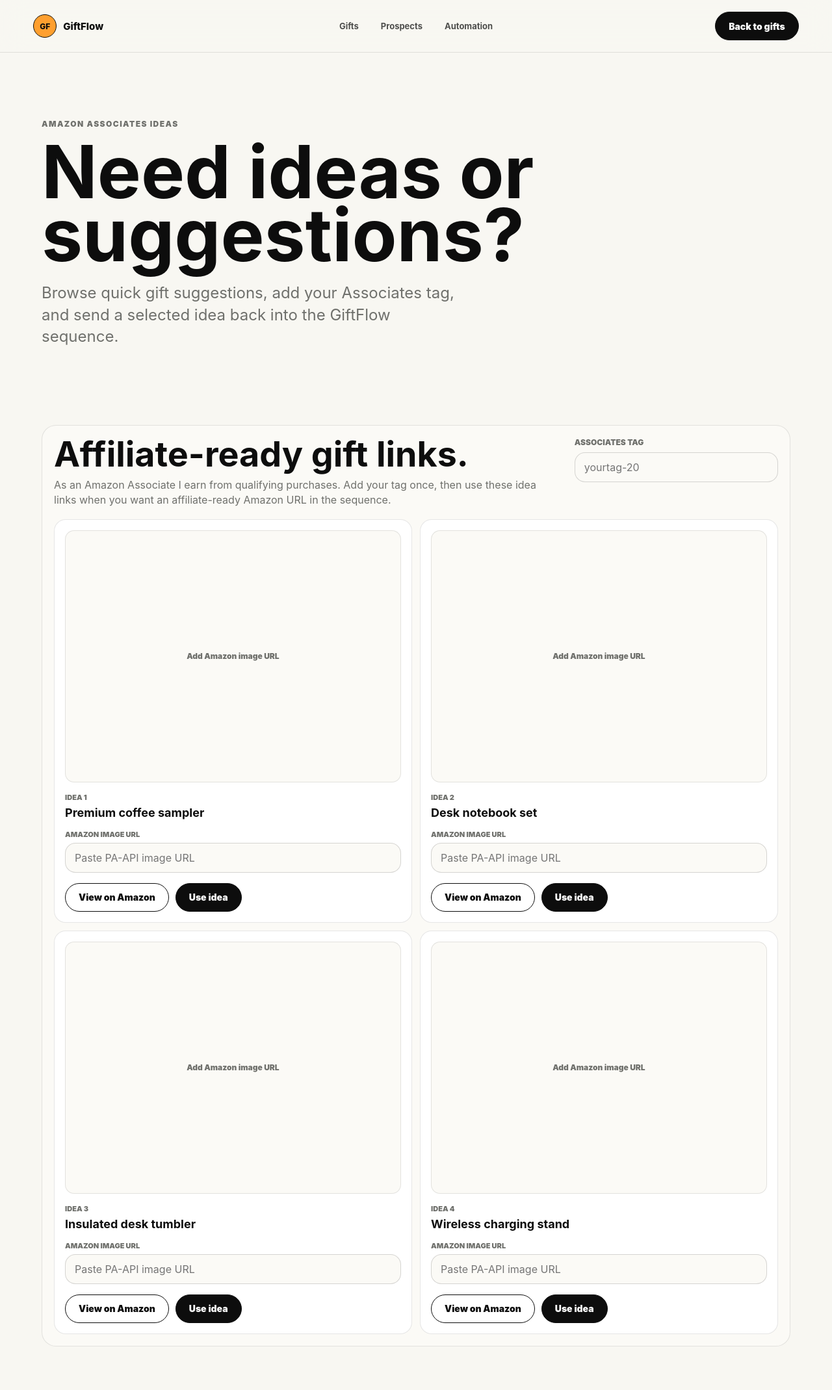
After one commit to bigbluecoug/Amazon2-, a PHP site: page /public/ideas.html in a window 1280 px wide. The commit adds this page. Shown: the whole page at 65% size. Run offline with PHP 8.4, Linux system fonts and the light colour scheme.

Commit message:
Add connected gift ideas page

```diff
--- /dev/null
+++ b/public/ideas.html
@@ -0,0 +1,50 @@
+<!doctype html>
+<html lang="en">
+  <head>
+    <meta charset="utf-8">
+    <meta name="viewport" content="width=device-width, initial-scale=1">
+    <title>Gift Ideas | GiftFlow Studio</title>
+    <link rel="stylesheet" href="/styles.css">
+  </head>
+  <body>
+    <header class="topbar">
+      <a class="brand" href="/" aria-label="GiftFlow Studio home">
+        <span class="brand-mark">GF</span>
+        <span>GiftFlow</span>
+      </a>
+      <nav class="nav" aria-label="Ideas navigation">
+        <a href="/#sequence">Gifts</a>
+        <a href="/#prospects">Prospects</a>
+        <a href="/#automation">Automation</a>
+      </nav>
+      <a class="button button-dark" href="/#sequence">Back to gifts</a>
+    </header>
+
+    <main class="ideas-page">
+      <section class="ideas-hero">
+        <div>
+          <p class="eyebrow">Amazon Associates ideas</p>
+          <h1>Need ideas or suggestions?</h1>
+          <p class="lede">Browse quick gift suggestions, add your Associates tag, and send a selected idea back into the GiftFlow sequence.</p>
+        </div>
+      </section>
+
+      <section class="section ideas-workspace">
+        <div class="affiliate-ideas">
+          <div class="affiliate-copy">
+            <h2>Affiliate-ready gift links.</h2>
+            <p>As an Amazon Associate I earn from qualifying purchases. Add your tag once, then use these idea links when you want an affiliate-ready Amazon URL in the sequence.</p>
+          </div>
+          <label class="affiliate-tag-field">
+            <span>Associates tag</span>
+            <input id="affiliateTag" type="text" placeholder="yourtag-20">
+          </label>
+          <div class="affiliate-idea-grid" id="affiliateIdeaList"></div>
+        </div>
+        <p class="ideas-status" id="ideasStatus" role="status" aria-live="polite"></p>
+      </section>
+    </main>
+
+    <script src="/ideas.js"></script>
+  </body>
+</html>
--- /dev/null
+++ b/public/ideas.js
@@ -0,0 +1,198 @@
+const storeKey = "giftflow-studio-state-v1";
+const amazonImageMaxAgeMs = 24 * 60 * 60 * 1000;
+const affiliateIdeas = [
+  {
+    title: "Premium coffee sampler",
+    imageKey: "coffeeSampler",
+    query: "premium coffee sampler gift box",
+    message: "Hi {{firstName}}, thought this would make your next planning session a little better. - {{owner}}"
+  },
+  {
+    title: "Desk notebook set",
+    imageKey: "notebookSet",
+    query: "premium desk notebook set",
+    message: "Hi {{firstName}}, a useful place for the next round of big ideas. - {{owner}}"
+  },
+  {
+    title: "Insulated desk tumbler",
+    imageKey: "deskTumbler",
+    query: "insulated desk tumbler gift",
+    message: "Hi {{firstName}}, hope this keeps the good ideas fueled. - {{owner}}"
+  },
+  {
+    title: "Wireless charging stand",
+    imageKey: "chargingStand",
+    query: "wireless charging stand desk",
+    message: "Hi {{firstName}}, a small desk upgrade for the workday. - {{owner}}"
+  }
+];
+
+const addDays = (days) => {
+  const date = new Date();
+  date.setDate(date.getDate() + days);
+  return date.toISOString().slice(0, 10);
+};
+const uid = () => crypto.randomUUID ? crypto.randomUUID() : `${Date.now()}-${Math.random()}`;
+
+let state = loadState();
+
+function loadState() {
+  const raw = localStorage.getItem(storeKey);
+  if (!raw) {
+    return {
+      associates: { tag: "", images: {} },
+      steps: []
+    };
+  }
+
+  try {
+    const parsed = JSON.parse(raw);
+    parsed.associates = parsed.associates || { tag: "", images: {} };
+    parsed.associates.images = parsed.associates.images || {};
+    parsed.steps = parsed.steps || [];
+    return parsed;
+  } catch (_error) {
+    return {
+      associates: { tag: "", images: {} },
+      steps: []
+    };
+  }
+}
+
+function saveState() {
+  localStorage.setItem(storeKey, JSON.stringify(state));
+}
+
+function byId(id) {
+  return document.getElementById(id);
+}
+
+function escapeHtml(value) {
+  const div = document.createElement("div");
+  div.textContent = value;
+  return div.innerHTML;
+}
+
+function freshAmazonImageUrl(record) {
+  if (!record || typeof record !== "object") return "";
+  const savedAt = Date.parse(record.savedAt || "");
+  if (!record.url || Number.isNaN(savedAt) || Date.now() - savedAt > amazonImageMaxAgeMs) return "";
+  return record.url;
+}
+
+function freshAffiliateImageUrl(imageKey) {
+  return freshAmazonImageUrl(state.associates?.images?.[imageKey]);
+}
+
+function buildAffiliateUrl(query) {
+  const url = new URL("https://www.amazon.com/s");
+  url.searchParams.set("k", query);
+  const tag = String(state.associates?.tag || "").trim();
+  if (tag) url.searchParams.set("tag", tag);
+  return url.toString();
+}
+
+function renderAffiliateIdeas() {
+  const tagInput = byId("affiliateTag");
+  tagInput.value = state.associates?.tag || "";
+
+  const list = byId("affiliateIdeaList");
+  list.innerHTML = affiliateIdeas.map((idea, index) => {
+    const url = buildAffiliateUrl(idea.query);
+    const imageUrl = freshAffiliateImageUrl(idea.imageKey);
+    return `
+      <article class="affiliate-idea-card">
+        <figure class="affiliate-idea-image ${imageUrl ? "" : "is-empty"}">
+          ${imageUrl ? `<img src="${escapeHtml(imageUrl)}" alt="${escapeHtml(idea.title)}">` : "<span>Add Amazon image URL</span>"}
+        </figure>
+        <div>
+          <span>Idea ${index + 1}</span>
+          <strong>${escapeHtml(idea.title)}</strong>
+        </div>
+        <label class="affiliate-image-field">
+          <span>Amazon image URL</span>
+          <input type="url" value="${escapeHtml(imageUrl)}" placeholder="Paste PA-API image URL" data-affiliate-image="${escapeHtml(idea.imageKey)}">
+        </label>
+        <div class="affiliate-actions">
+          <a class="button button-light" href="${escapeHtml(url)}" target="_blank" rel="sponsored noreferrer">View on Amazon</a>
+          <button class="button button-dark" type="button" data-affiliate-idea="${index}">Use idea</button>
+        </div>
+      </article>
+    `;
+  }).join("");
+
+  list.querySelectorAll("[data-affiliate-idea]").forEach((button) => {
+    button.addEventListener("click", () => useAffiliateIdea(Number(button.dataset.affiliateIdea)));
+  });
+
+  list.querySelectorAll("[data-affiliate-image]").forEach((input) => {
+    input.addEventListener("input", () => {
+      state.associates.images = state.associates.images || {};
+      const url = input.value.trim();
+      if (url) {
+        state.associates.images[input.dataset.affiliateImage] = {
+          url,
+          savedAt: new Date().toISOString()
+        };
+      } else {
+        delete state.associates.images[input.dataset.affiliateImage];
+      }
+      saveState();
+    });
+    input.addEventListener("change", renderAffiliateIdeas);
+  });
+}
+
+function useAffiliateIdea(index) {
+  const idea = affiliateIdeas[index];
+  if (!idea) return;
+
+  let step = state.steps.find((candidate) => !candidate.itemName && !candidate.asin && !candidate.itemUrl);
+  if (!step) {
+    step = {
+      id: uid(),
+      order: state.steps.length + 1,
+      name: `Gift ${state.steps.length + 1}`,
+      sendDate: addDays(state.steps.length * 7),
+      itemName: "",
+      asin: "",
+      itemUrl: "",
+      imageUrl: "",
+      imageUrlSavedAt: "",
+      quantity: 1,
+      message: "",
+      emailSubjectWhenSent: "",
+      emailBodyWhenSent: "",
+      emailSubjectWhenDelivered: "",
+      emailBodyWhenDelivered: "",
+      note: ""
+    };
+    state.steps.push(step);
+  }
+
+  step.itemName = idea.title;
+  step.itemUrl = buildAffiliateUrl(idea.query);
+  step.imageUrl = freshAffiliateImageUrl(idea.imageKey) || step.imageUrl || "";
+  step.imageUrlSavedAt = step.imageUrl ? new Date().toISOString() : "";
+  step.asin = "";
+  step.quantity = step.quantity || 1;
+  step.message = step.message || idea.message;
+  step.note = step.note || "Amazon Associates idea link";
+  state.execution = state.execution || {};
+  state.execution.confirmedSequenceSignature = "";
+  state.execution.sequenceConfirmedAt = "";
+
+  saveState();
+  byId("ideasStatus").textContent = `Added ${idea.title} to the gift sequence.`;
+  window.location.href = "/#sequence";
+}
+
+byId("affiliateTag").addEventListener("input", (event) => {
+  state.associates = state.associates || {};
+  state.associates.images = state.associates.images || {};
+  state.associates.tag = event.target.value.trim();
+  saveState();
+  renderAffiliateIdeas();
+});
+
+renderAffiliateIdeas();
--- a/public/styles.css
+++ b/public/styles.css
@@ -394,6 +394,29 @@ h3 {
   border: 1px solid rgba(13, 13, 13, 0.12);
   border-radius: 999px;
   background: rgba(255, 255, 255, 0.62);
+}
+
+.ideas-page {
+  min-height: 100vh;
+  background: var(--paper);
+}
+
+.ideas-hero {
+  padding: clamp(58px, 8vw, 116px) clamp(18px, 5vw, 72px) clamp(24px, 4vw, 44px);
+}
+
+.ideas-hero h1 {
+  max-width: 820px;
+}
+
+.ideas-workspace {
+  padding-top: 0;
+}
+
+.ideas-status {
+  margin: 16px 0 0;
+  color: var(--muted);
+  font-weight: 900;
 }
 
 .button,
@@ -949,6 +972,107 @@ textarea:focus {
   min-height: 46px;
 }
 
+.affiliate-ideas {
+  display: grid;
+  grid-template-columns: minmax(0, 1fr) minmax(220px, 0.4fr);
+  gap: 18px;
+  padding: 18px;
+  border: 1px solid rgba(13, 13, 13, 0.1);
+  border-radius: 22px;
+  background: #fbfaf6;
+}
+
+.affiliate-copy p:last-child {
+  max-width: 760px;
+  margin: 10px 0 0;
+  color: var(--muted);
+  line-height: 1.45;
+}
+
+.affiliate-tag-field {
+  align-self: start;
+}
+
+.affiliate-idea-grid {
+  grid-column: 1 / -1;
+  display: grid;
+  grid-template-columns: repeat(2, minmax(0, 1fr));
+  gap: 12px;
+}
+
+.affiliate-idea-card {
+  display: grid;
+  gap: 16px;
+  padding: 16px;
+  border: 1px solid rgba(13, 13, 13, 0.1);
+  border-radius: 18px;
+  background: #fff;
+}
+
+.affiliate-idea-image,
+.gift-image-preview {
+  display: grid;
+  place-items: center;
+  margin: 0;
+  overflow: hidden;
+  border: 1px solid rgba(13, 13, 13, 0.1);
+  border-radius: 14px;
+  background: #fbfaf6;
+}
+
+.affiliate-idea-image {
+  aspect-ratio: 4 / 3;
+}
+
+.gift-image-preview {
+  width: 126px;
+  height: 96px;
+  flex: 0 0 auto;
+}
+
+.affiliate-idea-image img,
+.gift-image-preview img {
+  width: 100%;
+  height: 100%;
+  display: block;
+  object-fit: contain;
+}
+
+.affiliate-idea-image.is-empty,
+.gift-image-preview.is-empty {
+  color: var(--muted);
+  font-size: 12px;
+  font-weight: 900;
+  text-align: center;
+}
+
+.affiliate-idea-card > div span,
+.affiliate-image-field span {
+  display: block;
+  margin-bottom: 6px;
+  color: var(--muted);
+  font-size: 11px;
+  font-weight: 900;
+  text-transform: uppercase;
+}
+
+.affiliate-idea-card strong {
+  display: block;
+  font-size: 18px;
+}
+
+.affiliate-actions {
+  display: flex;
+  flex-wrap: wrap;
+  gap: 10px;
+}
+
+.gift-image-row {
+  display: flex;
+  align-items: center;
+  gap: 12px;
+}
+
 .field-hint {
   display: block;
   margin-top: 8px;
@@ -1391,6 +1515,11 @@ textarea:focus {
     grid-template-columns: repeat(2, minmax(0, 1fr));
   }
 
+  .affiliate-ideas,
+  .affiliate-idea-grid {
+    grid-template-columns: 1fr;
+  }
+
   .credential-guide-content {
     grid-template-columns: 1fr;
   }
@@ -1470,4 +1599,13 @@ textarea:focus {
   .amazon-url-row {
     grid-template-columns: 1fr;
   }
-}
+
+  .gift-image-row {
+    align-items: stretch;
+    flex-direction: column;
+  }
+
+  .gift-image-preview {
+    width: 100%;
+  }
+}
```
Also changed, not shown: public/app.js (+180 -0 lines), public/index.html (+16 -3 lines), README.md.
